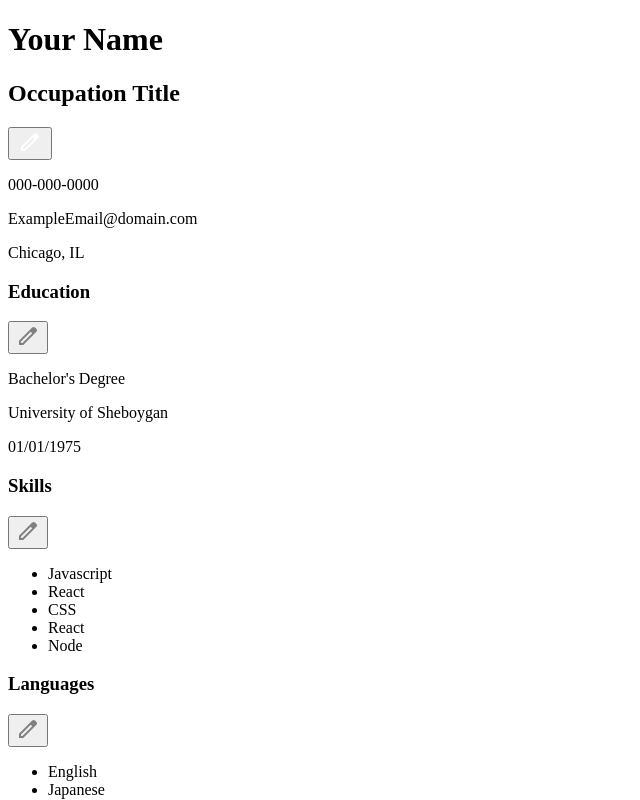
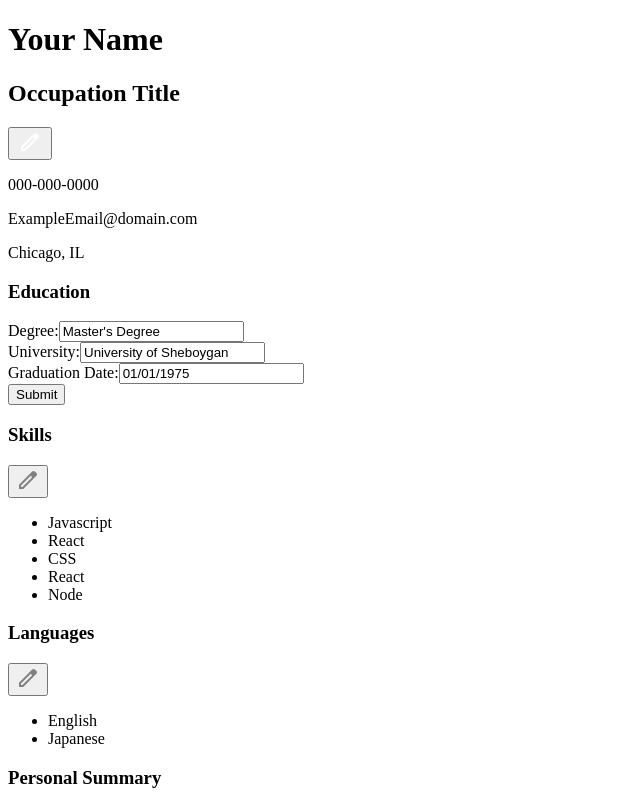
Before and after one commit to Q-Chan97/cv-application, a React (Vite) app: page / in a window 1280 px wide. Both pictures are taken after a click on the button 28 px from the left and 337 px from the top of the page. Shown: the top 800 px of the page, without its empty margins (0-640 px from the left). Built offline with nearby package versions, Linux system fonts and the light colour scheme; the HTML template or start-up script is replaced by a standard one.

Commit message:
feat: Add editing state inputs

```diff
--- a/src/components/Education.jsx
+++ b/src/components/Education.jsx
@@ -1,15 +1,100 @@
-export default function Education() {
+import { useState } from "react"
+
+export default function Education({userInfo, setUserInfo}) {
+    const [editFlag, setEditFlag] = useState(false);
+
+    function enableEdit() {
+        if (editFlag === false) {
+            setEditFlag(true);
+        } else setEditFlag(false);
+    }
+
+    function handleDegreeChange(e) {
+        setUserInfo({
+            ...userInfo,
+            degree: e.target.value
+        })
+    }
+
+    function handleUniversityChange(e) {
+        setUserInfo({
+            ...userInfo,
+            university: e.target.value
+        })
+    }
+
+    function handleGradDateChange(e) {
+        setUserInfo({
+            ...userInfo,
+            gradDate: e.target.value
+        })
+    }
+
+    function submitChanges() {
+        if (editFlag === true) {
+          setEditFlag(false)
+        } else setEditFlag(true)
+      }
+
     return (
         <article className="article-wrapper">
-            <div className="heading-wrapper">
-                <h3>Education</h3>
-                <button className="edit-button">
-                    <svg xmlns="http://www.w3.org/2000/svg" height="24px" viewBox="0 -960 960 960" width="24px" fill="#808080"><path d="M200-200h57l391-391-57-57-391 391v57Zm-80 80v-170l528-527q12-11 26.5-17t30.5-6q16 0 31 6t26 18l55 56q12 11 17.5 26t5.5 30q0 16-5.5 30.5T817-647L290-120H120Zm640-584-56-56 56 56Zm-141 85-28-29 57 57-29-28Z"/></svg>
-                </button>
-            </div>
-            <p>Bachelor's Degree</p>
-            <p>University of Sheboygan</p>
-            <p>01/01/1975</p>
+            {!editFlag ? (
+                <>
+                <div className="heading-wrapper">
+                    <h3>Education</h3>
+                    <button aria-label="edit button" type="button" className="edit-button" onClick={enableEdit}>
+                        <svg xmlns="http://www.w3.org/2000/svg" height="24px" viewBox="0 -960 960 960" width="24px" fill="#808080"><path d="M200-200h57l391-391-57-57-391 391v57Zm-80 80v-170l528-527q12-11 26.5-17t30.5-6q16 0 31 6t26 18l55 56q12 11 17.5 26t5.5 30q0 16-5.5 30.5T817-647L290-120H120Zm640-584-56-56 56 56Zm-141 85-28-29 57 57-29-28Z"/></svg>
+                    </button>
+                </div>
+                <p>{userInfo.degree}</p>
+                <p>{userInfo.university}</p>
+                <p>{userInfo.gradDate}</p>
+                </>
+            ) : (
+                <>
+                <div className="heading-wrapper">
+                    <h3>Education</h3>
+                </div>
+                <div className="editing">
+                    <div className="side-edit-field-wrapper">
+                        <label for="degree-input">Degree:</label>
+                        <input
+                            name="degree-input"
+                            id="degree-input"
+                            className="side-edit-field"
+                            type="text"
+                            onChange={handleDegreeChange}
+                            value={userInfo.degree}>
+                        </input>
+                    </div>
+                    <div className="side-edit-field-wrapper">
+                        <label for="university-input">University:</label>
+                        <input
+                            name="university-input"
+                            id="university-input"
+                            className="side-edit-field"
+                            type="text"
+                            onChange={handleUniversityChange}
+                            value={userInfo.university}>
+                        </input>
+                    </div>
+                    <div className="side-edit-field-wrapper">
+                        <label for="grad-date-input">Graduation Date:</label>
+                        <input
+                            name="grad-date-input"
+                            id="grad-date-input"
+                            className="side-edit-field"
+                            type="text"
+                            onChange={handleGradDateChange}
+                            value={userInfo.gradDate}>
+                        </input>
+                    </div>
+                    <button type="button" className="submit-button" onClick={submitChanges}>
+                        Submit
+                    </button>
+                </div>
+                </>
+            )}
         </article>
     )
 }
```
